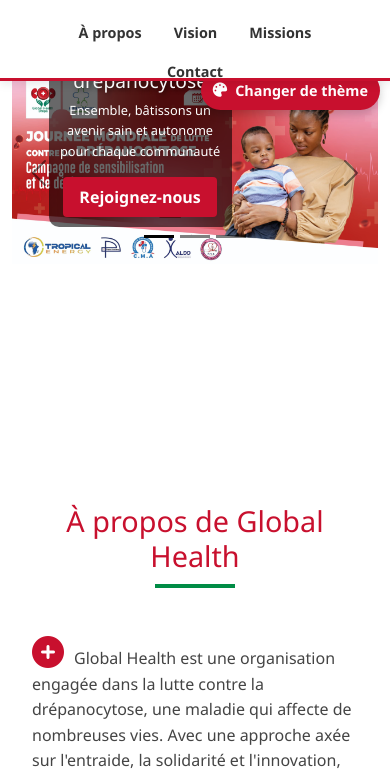
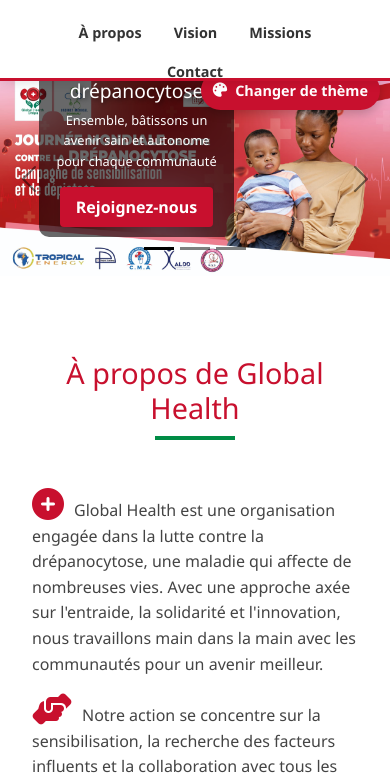
Before and after one commit to Faoussane/GlobalHealth, a plain HTML site: page Global_Health.html in a window 390 px wide. Shown: the part 69-844 px from the top of the page. Drawn offline with nearby package versions, Linux system fonts and the light colour scheme.

Commit message:
Mise à jour du carousel

```diff
--- a/Global_Health.html
+++ b/Global_Health.html
@@ -515,7 +515,7 @@
                 font-size: .9rem;
                 padding-left: 0;
             }
-            .container{
+            .carou{
                 margin-top: 150px;
             }
 
@@ -625,7 +625,7 @@
     </header>
 
     <!-- Hero Section -->
-    <div class="container" >
+    <div class="carou" >
         <div id="carouselExampleDark" class="carousel carousel-dark slide" data-bs-ride="carousel">
         <div class="carousel-indicators">
             <button type="button" data-bs-target="#carouselExampleDark" data-bs-slide-to="0" class="active" aria-current="true" aria-label="Slide 1"></button>
@@ -670,12 +670,6 @@
         </button>
         </div>
     </div>
-    <section class="hero">
-        <div class="hero-content">
-
-
-        </div>
-    </section>
 
     <!-- About Section -->
     <section id="about" class="about">
```
